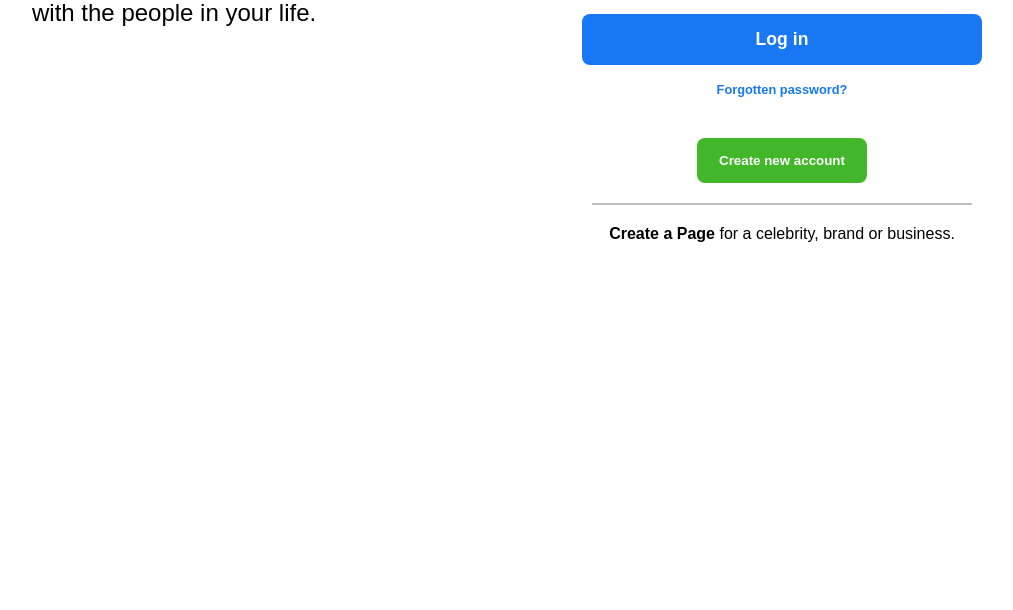
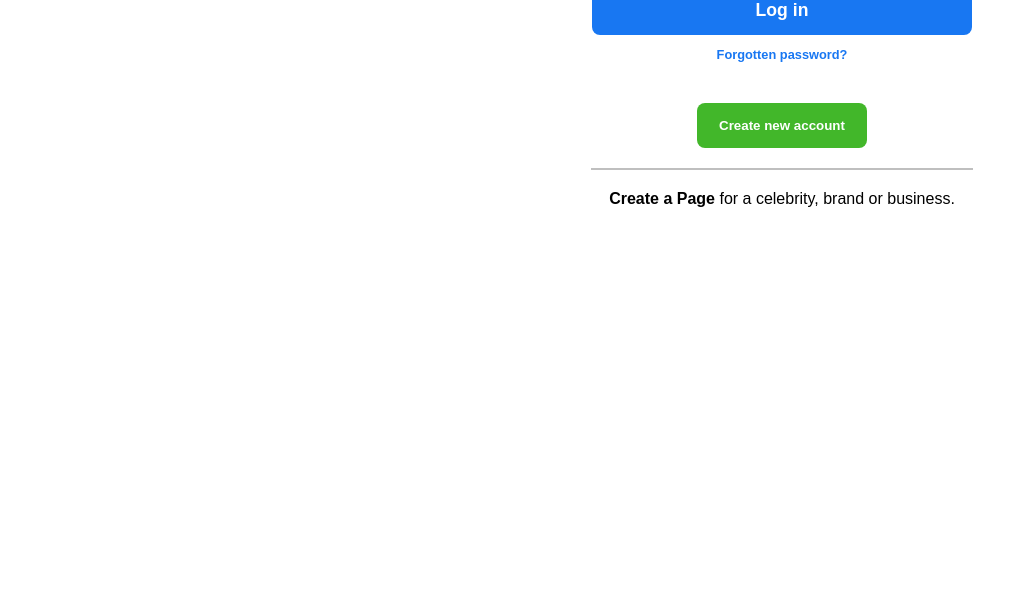
Before and after one commit to Nma01/Facebook-Login-Page, a plain HTML site: page index.html in a window 1280 px wide. Shown: the part 190-800 px from the top of the page, without its empty margins (108-1121 px from the left). Drawn offline with Linux system fonts and the light colour scheme.

Commit message:
width adjustment

```diff
--- a/style.css
+++ b/style.css
@@ -1,7 +1,7 @@
 *{
     margin: 0;
     padding: 0;
-    box-sizing: border-box;
+    /* box-sizing: border-box; */
 }
 
 body{
@@ -13,14 +13,16 @@ body{
 
 .container{
     max-width: 1000px;
-    margin: 5% auto;
+    margin: auto;
     display: grid;
     grid-template-columns: 1fr 1fr;
     gap: 100px;
     /* padding: 5%; */
+
 }
 
 .flex-box-1{
+    /* box-sizing: border-box; */
     display: flex;
     flex-direction: column;
     padding-top: 60px;
@@ -37,6 +39,7 @@ h2{
 }
 
 .flex-box-2{
+    /* box-sizing: border-box; */
     display: flex;
     flex-direction: column;
     text-align: center;
@@ -63,15 +66,14 @@ input:placeholder-shown{
 
 .login{
     border-radius: 8px;
-    padding: 15px ;
-    margin-top: 10px;
+    padding: 14px ;
+    margin: 10px ;
     background-color: #1877f2;
     color: white;
     cursor: pointer;
     border: none;
     font-size: 1.1rem;
     font-weight: bold;
-    margin-bottom: 15px;
 }
 
 .forgot-password{
```
